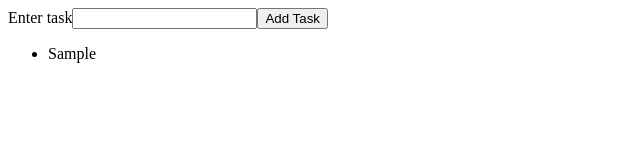
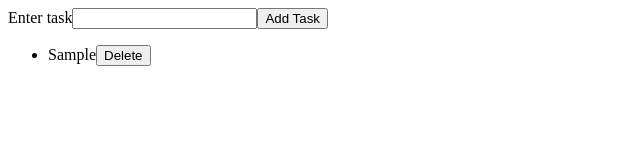
Before and after one commit to itsMe-ThatOneGuy/task-app, a React (Create React App) app: page / in a window 1280 px wide. Both pictures are taken after typing "Sample" into the empty fields and a click on the button "Add Task". Shown: the top 160 px of the page, without its empty margins (0-640 px from the left). Built offline with nearby package versions, Linux system fonts and the light colour scheme.

Commit message:
Added a button to be used to delete tasks

```diff
--- a/src/components/Overview.js
+++ b/src/components/Overview.js
@@ -1,12 +1,17 @@
 import React from "react";
 
 const Overview = (props) => {
-	const { tasks } = props;
+	const { tasks, handleDelete } = props;
 
 	return (
 		<ul>
 			{tasks.map((task) => {
-				return <li key={task.id}>{task.text}</li>;
+				return (
+					<li key={task.id}>
+						{task.text}
+						<button onClick={() => handleDelete(task.id)}>Delete</button>
+					</li>
+				);
 			})}
 		</ul>
 	);
```
